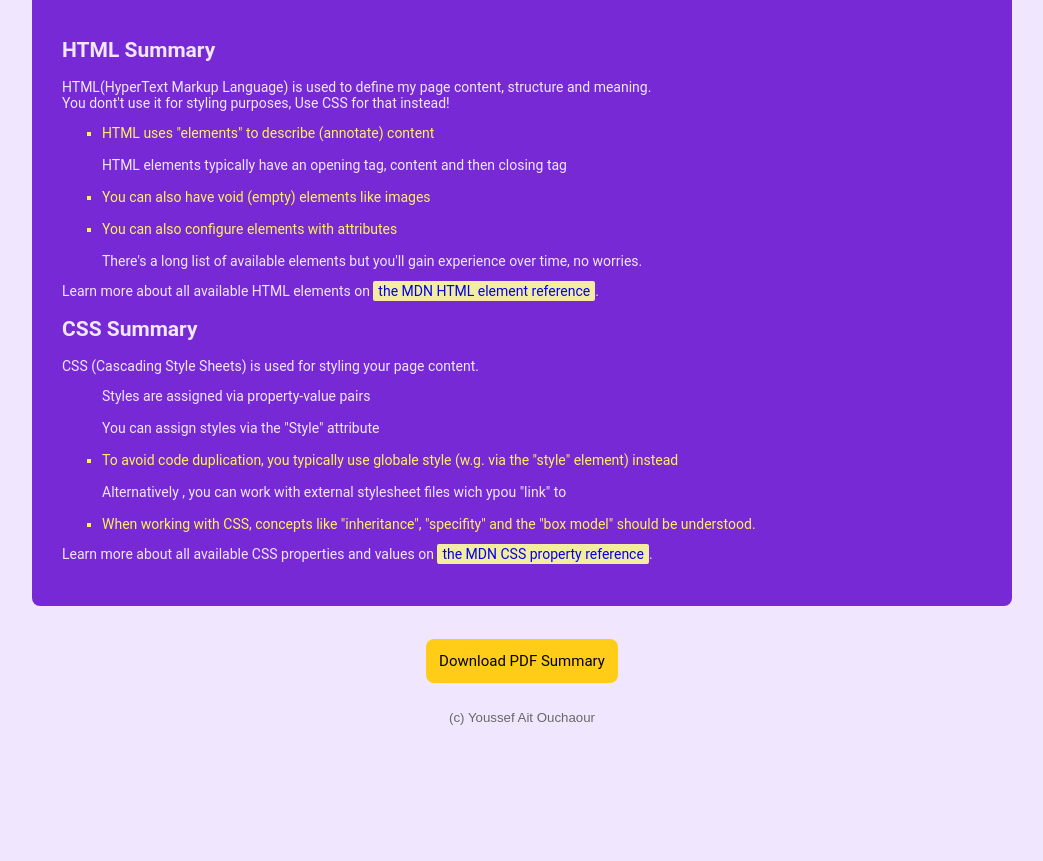
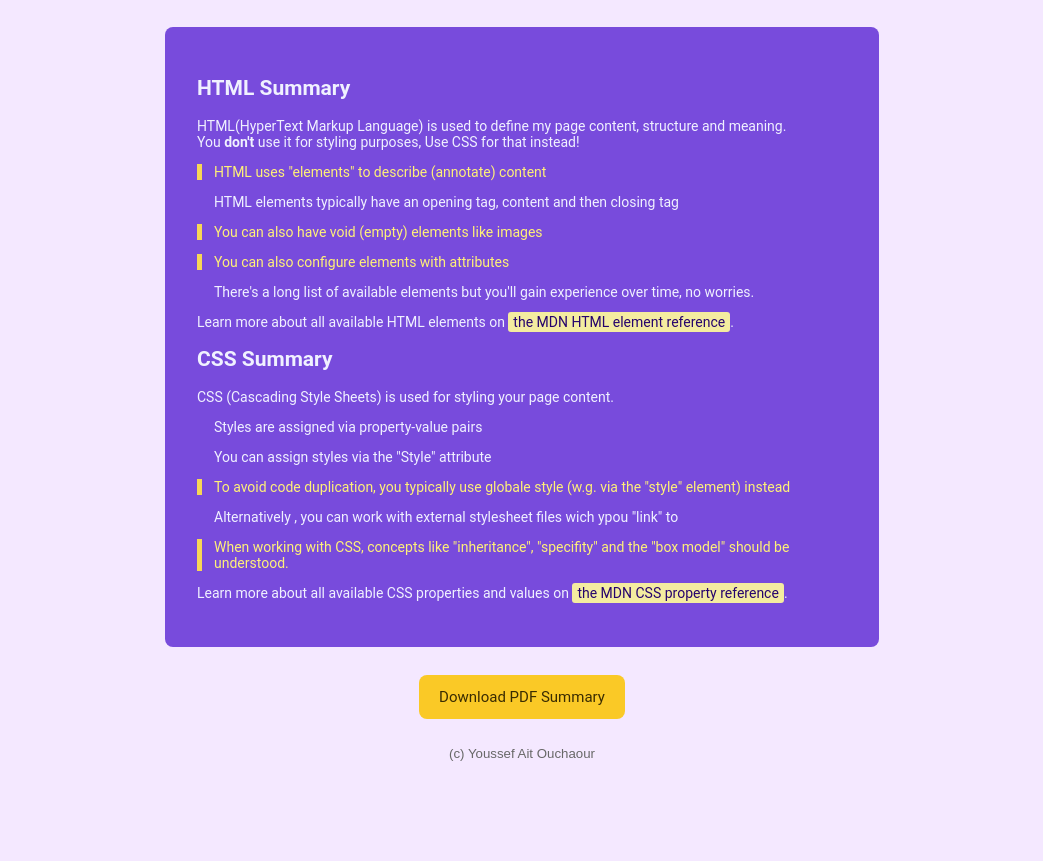
Before and after one commit to YiiSauce/HTML_CSS_Summary, a plain HTML site: page Site.html in a window 1280 px wide. Shown: the part 322-1183 px from the top of the page, without its empty margins (118-1161 px from the left). Before the commit the page ends 1069 px from the top, so only its background shows below. Drawn offline with Linux system fonts and the light colour scheme.

Commit message:
Last version

```diff
--- a/Site.html
+++ b/Site.html
@@ -8,20 +8,23 @@
 </head>
 
 <body>
+    <header>
         <h1>HTML & CSS Basics Summary</h1>
-    <img src="html-css.png">
+        <img src="utils/html-css.png" alt="HTML5 and CSS3 logos!">
+    </header>
+    <main>
         <div>
             <h2><b>HTML Summary</b></h2>
             <p>HTML(HyperText Markup Language) is
                 used to define my page content, structure and meaning.<br>
-            You dont't use it for styling purposes, Use CSS for that instead!
+                You <strong>don't</strong> use it for styling purposes, Use CSS for that instead!
             <ul>
-            <li>HTML uses "elements" to describe (annotate) content </li><br>
-            HTML elements typically have an opening tag, content and then closing tag<br><br>
-            <li>You can also have void (empty) elements like images</li><br>
-            <li>You can also configure elements with attributes</li><br>
-            There's a long list of available elements but you'll gain experience
-            over time, no worries.
+                <li class="important">HTML uses "elements" to describe (annotate) content </li>
+                <li>HTML elements typically have an opening tag, content and then closing tag</li>
+                <li class="important">You can also have void (empty) elements like images</li>
+                <li class="important">You can also configure elements with attributes</li>
+                <li>There's a long list of available elements but you'll gain experience
+                over time, no worries.</li>
             </ul>
             </p>
             <p>
@@ -31,12 +34,12 @@
             <h2><b>CSS Summary</b></h2>
             <p>CSS (Cascading Style Sheets) is used for styling your page content.
             <ul>
-        Styles are assigned via property-value pairs<br><br>
-        You can assign styles via the "Style" attribute<br><br>
-        <li>To avoid code duplication, you typically use
-            globale style (w.g. via the "style" element) instead </li><br>
-        Alternatively , you can work with external stylesheet files wich ypou "link" to<br><br>
-        <li>When working with CSS, concepts like "inheritance", "specifity" and
+                <li>Styles are assigned via property-value pairs</li>
+                <li>You can assign styles via the "Style" attribute</li>
+                <li class="important">To avoid code duplication, you typically use
+                    globale style (w.g. via the "style" element) instead </li>
+                <li>Alternatively , you can work with external stylesheet files wich ypou "link" to</li>
+                <li class="important">When working with CSS, concepts like "inheritance", "specifity" and
                     the "box model" should be understood.</li>
             </ul>
             </p>
@@ -45,7 +48,10 @@
                 <a href="https://developer.mozilla.org/fr/docs/Web/CSS">the MDN CSS property reference</a>.
             </p>
         </div>
-    <a id="button" href="html-css-basics-summary.pdf">Download PDF Summary</a>
+    </main>
+    <footer>
+        <a id="button" href="utils/html-css-basics-summary.pdf" target="_blank">Download PDF Summary</a>
         <h5>(c) Youssef Ait Ouchaour</h5>
+    </footer>
 </body>
 </html>
--- a/styling.css
+++ b/styling.css
@@ -1,52 +1,74 @@
 body{
-    background-color: #f0e7ff;
+    background-color: rgb(244, 232, 255);
     margin: auto 150px auto 150px;
     text-align: center;
-    font-family: "Roboto";
+    font-family: "Roboto", sans-serif;
 }
-img{
-    width: 250px;
-    height: 150px;
+header img{
+    width: 280px;
     margin: auto;
+    padding-bottom: 30px;
 }
-div{
+main div{
     text-align:initial;
     font-size: 14px;
-    background-color: #6d1bd2ed;
-    color: #f0e7ff;
+    background-color: rgba(120, 75, 220);
+    color: rgb(240, 241, 255);
     border-radius: 8px;
-    margin: 45px auto 45px auto;
-    padding: 30px 35px 30px 30px;
-    display: block;
+    margin: 40px auto;
+    padding: 32px;
+    width: 650px;
 }
 h1{
-    font-size: 45px;
-    font-style: bold;
-    color: #5b06c3;
+    font-size: 48px;
+    font-weight:bolder;
+    color: rgb(90, 50, 196);
 }
-h5{
+ul{
+    margin: 0;
+    padding: 0;
+    list-style: none;
+}
+li{
+    margin: 14px 0;
+    padding-left: 12px;
+    border-left: 5px solid transparent;
+}
+a{
+    background-color: rgb(244, 236, 160);
+    border-radius: 3px;
+    padding: 2px 5px;
+    text-decoration: none;
+    color: rgb(37, 3, 108);
+}
+a:hover,
+a:active{
+    background-color: rgb(250, 201, 40);
+}
+footer{
+    text-align: center;
+    margin-bottom: 100px;
+}
+footer h5{
     margin-top: 40px;
     font-style:normal;
     font-family:Arial, Helvetica, sans-serif;
-    font-weight: 100;
+    font-weight: 120;
     color: rgb(104, 104, 104);
 }
-a{
-    background-color: rgb(244, 236, 160);
-    border-radius: 2px;
-    padding: 2px 5px 2px 5px;
-    text-decoration: none;
-    margin: auto;
-}
-li{
-    list-style:square;
-    color: rgb(255, 241, 90);
+.important{
+    color: rgb(255, 241, 120);
+    border-color: rgb(247, 215, 85);
 }
 #button{
     color: black;
-    background-color: rgb(255, 205, 23);
-    padding: 13px;
+    background-color: rgb(250, 201, 38);
+    color: rgb(58, 44, 2);
+    padding: 13px 20px;
     font-size: 15px;
     border-radius: 8px;
     margin: auto;
 }
+#button:hover, #button:active{
+    background-color: rgb(250, 188, 69);
+}
```
Also changed, not shown: finished-site.jpg (deleted), utils/html-css.png (renamed from html-css.png), 2 other files. Lines whose indentation alone changed are shown as unchanged.
